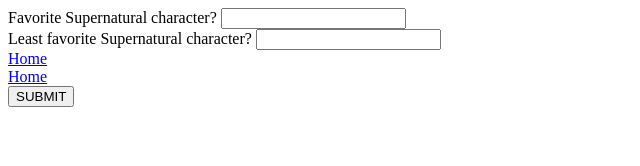
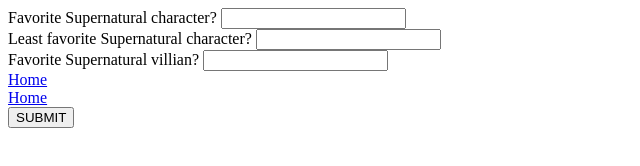
Before and after one commit to albertyhao/source, a website: page index.html in a window 1280 px wide. Shown: the whole page, without its empty margins (0-640 px from the left). Drawn offline with Linux system fonts and the light colour scheme.

Commit message:
add new form Q

```diff
--- a/index.html
+++ b/index.html
@@ -10,6 +10,10 @@
 		<div>
 			<label>Least favorite Supernatural character?</label>
 			<input type='text' name='leastfavoritespncharacter'>
+		</div>
+		<div>
+			<label>Favorite Supernatural villian?</label>
+			<input type='text' name='favoratespnvillian'>
 		</div>
 		<div>
 			<a href="/">Home<a>
```
